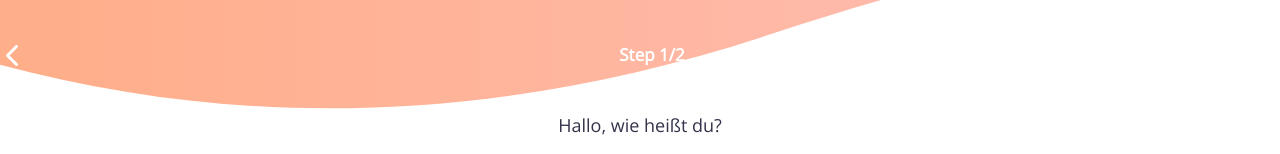
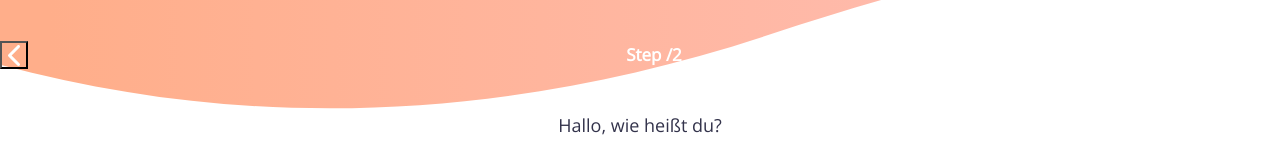
Before and after one commit to webdesignberlin/pregnancy-week, a Vue app: page /#/about in a window 1280 px wide. Shown: the top 154 px of the page. Built offline with nearby package versions, Linux system fonts and the light colour scheme.

Commit message:
update header

```diff
--- a/src/components/AppHeader.vue
+++ b/src/components/AppHeader.vue
@@ -1,7 +1,12 @@
 <template>
     <header class="app-header">
-        <router-link to="/" class="app-header__back"><span class="sr-only">Back</span></router-link>
-        <h1 class="app-header__headline">Step 1/2</h1>
+        <router-link to="/" class="app-header__back" v-if="step === 1">
+            <span class="sr-only">Back to Home</span>
+        </router-link>
+        <button v-else class="app-header__back" @click.prevent="$parent.stepPrev()">
+            <span class="sr-only">Back to last Step</span>
+        </button>
+        <h1 class="app-header__headline">Step {{ step }}/2</h1>
     </header>
 </template>
 
@@ -9,7 +14,7 @@
 export default {
   name: 'AppHeader',
   props: {
-    msg: String,
+    step: Number,
   },
 };
 </script>
```
